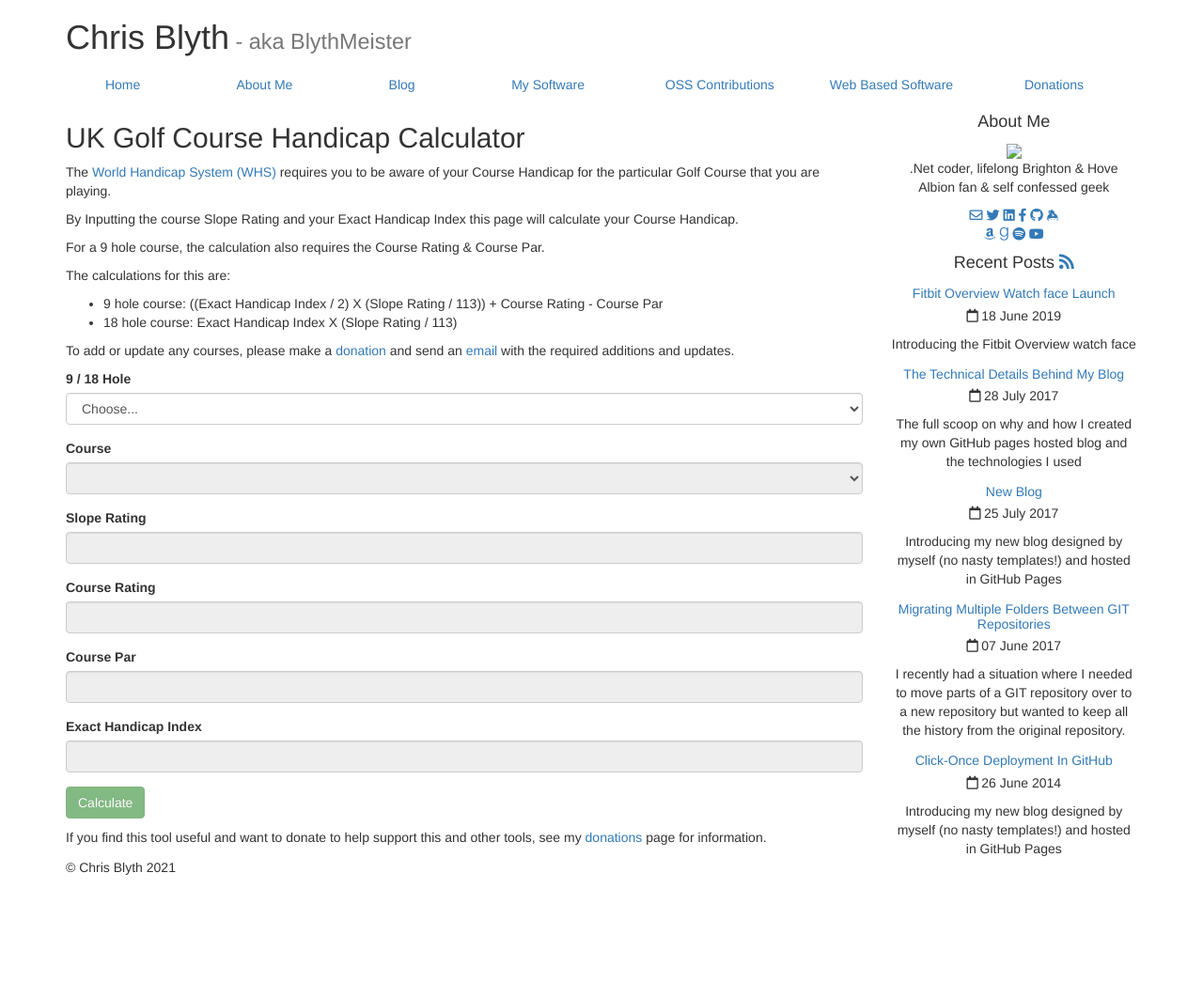
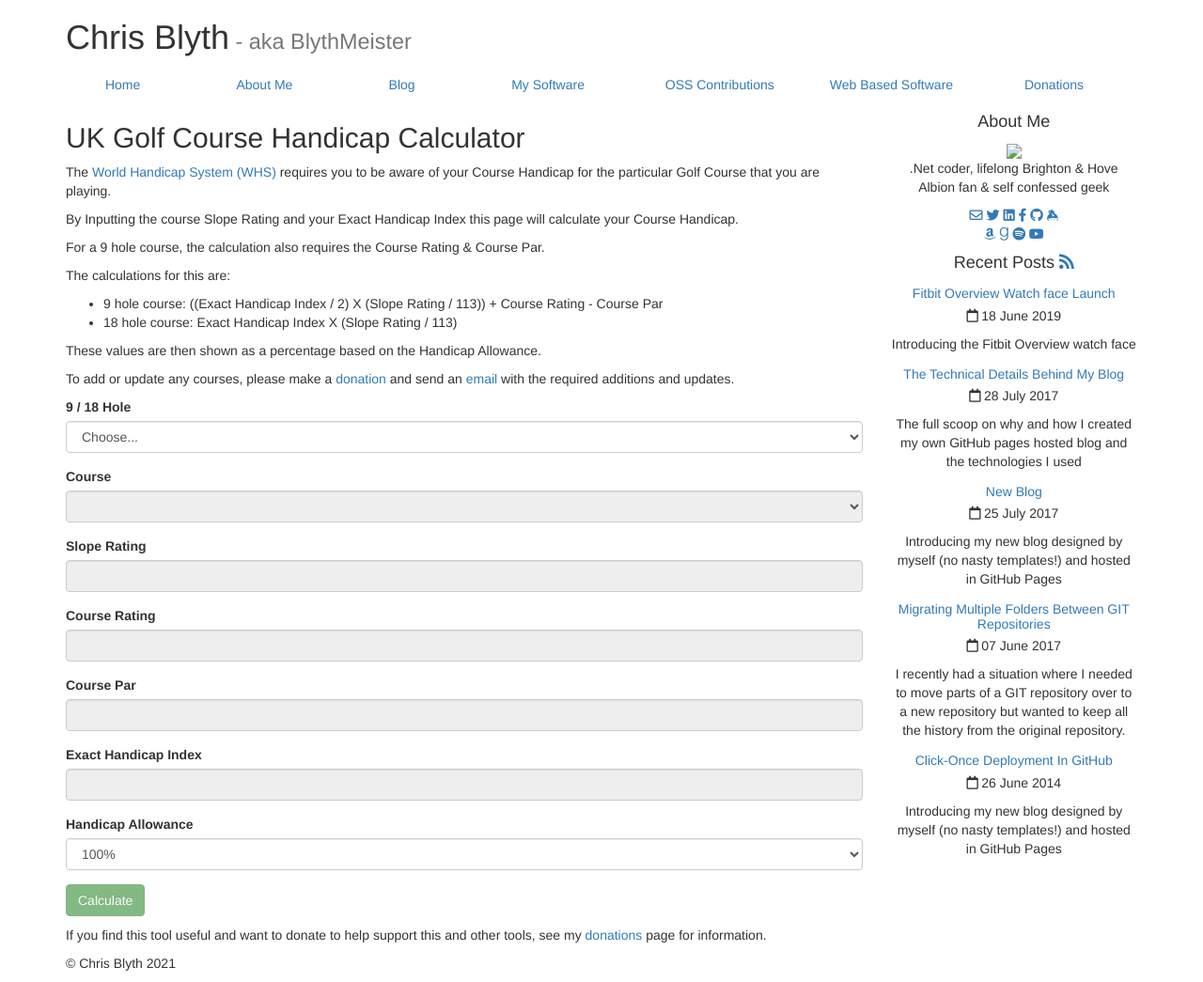
Before and after one commit to BlythMeister/blyth.me.uk, a Jekyll site: the page built from software/web/golf-handicap/index.html, in a window 1280 px wide. Shown: the whole page at 94% size. Built offline with Jekyll 4.4.1, drawn with Linux system fonts in a browser that asks for light colours; nearby versions of some CDN libraries; before the commit the page ends 943 px from its top, so only the background shows below that; some of the changed lines change nothing that is shown.

Commit message:
Add handicapAllowance

```diff
--- a/software/web/golf-handicap/index.html
+++ b/software/web/golf-handicap/index.html
@@ -21,6 +21,7 @@ description: UK golf course handicap calculator for the world handicap system
         <li>9 hole course: ((Exact Handicap Index / 2) X (Slope Rating / 113)) + Course Rating - Course Par</li>
         <li>18 hole course: Exact Handicap Index X (Slope Rating / 113)</li>
     </ul>
+    These values are then shown as a percentage based on the Handicap Allowance.
 </p>
 <p>
     To add or update any courses, please make a <a href="{{ site.url }}/donations">donation</a> and send an <a href="mailto:golf@blyth.me.uk">email</a> with the required additions and updates.
@@ -56,6 +57,24 @@ description: UK golf course handicap calculator for the world handicap system
         <label for="handicapIndex">Exact Handicap Index</label>
         <input type="number" class="form-control" id="handicapIndex" min="-10" max="55" step="0.1" required disabled>
     </div>
+        <div class="form-group">
+        <label for="handicapAllowance">Handicap Allowance</label>
+        <select class="form-control" id="handicapAllowance">
+            <option value="100" selected="selected">100%</option>
+            <option value="95">95%</option>
+            <option value="90">90%</option>
+            <option value="85">85%</option>
+            <option value="75">75%</option>
+            <option value="60">60%</option>
+            <option value="50">50%</option>
+            <option value="40">40%</option>
+            <option value="35">35%</option>
+            <option value="25">25%</option>
+            <option value="20">20%</option>
+            <option value="15">15%</option>
+            <option value="10">10%</option>
+        </select>
+    </div>
     <button id="handicapCalculate" type="submit" class="btn btn-success" disabled>Calculate</button>
 </form>
 </p>
@@ -79,6 +98,7 @@ description: UK golf course handicap calculator for the world handicap system
         </div>
     </div>
 </div>
+
 <script type="text/javascript">
     $("#courseHandicap").submit(function (e) {
         e.preventDefault();
@@ -88,6 +108,7 @@ description: UK golf course handicap calculator for the world handicap system
         var courseRating = parseFloat($("#courseRating").val());
         var coursePar = parseFloat($("#coursePar").val());
         var handicapIndex = parseFloat($("#handicapIndex").val());
+        var handicapAllowance = parseFloat($("#handicapAllowance").val());
         var lengthVal = $("#lengthSelect").val();
         var courseVal = $("#courseSelect").val();
         var courseText = $("#courseSelect option:selected").text();
@@ -99,25 +120,28 @@ description: UK golf course handicap calculator for the world handicap system
                 message = "A handicap index is required";
             } else {
                 var handicap = 0;
+                var handicapRaw = 0;
+                var handicapPercentage = handicapAllowance / 100;
                 if (lengthVal == 9) {
                     title = "9 Hole Course Handicap"
-                    handicap = Math.round(((handicapIndex / 2) * (slopeRating / 113)) + courseRating - coursePar);
+                    handicapRaw = ((handicapIndex / 2) * (slopeRating / 113)) + courseRating - coursePar;
                 } else {
                     title = "18 Hole Course Handicap"
-                    handicap = Math.round(handicapIndex * (slopeRating / 113));
+                    handicapRaw = handicapIndex * (slopeRating / 113);
                 }
+                handicap = Math.round(handicapRaw * handicapPercentage);
 
                 if (lengthVal == 9) {
                     if (courseText != "Unlisted Course") {
-                        message = `Course: <b>${courseText}</b></br>Slope Rating: <b>${slopeRating}</b></br>Course Rating: <b>${courseRating}</b></br>Course Par: <b>${coursePar}</b></br>Handicap Index: <b>${handicapIndex}</b></br><hr>Course Handicap: <b>${handicap}</b>`;
+                        message = `Course: <b>${courseText}</b></br>Slope Rating: <b>${slopeRating}</b></br>Course Rating: <b>${courseRating}</b></br>Course Par: <b>${coursePar}</b></br>Handicap Index: <b>${handicapIndex}</b></br>Handicap Allowance: <b>${handicapAllowance}</b></br><hr>Course Handicap: <b>${handicap}</b>`;
                     } else {
-                        message = `Slope Rating: <b>${slopeRating}</b></br>Course Rating: <b>${courseRating}</b></br>Course Par: <b>${coursePar}</b></br>Handicap Index: <b>${handicapIndex}</b></br><hr>Course Handicap: <b>${handicap}</b>`;
+                        message = `Slope Rating: <b>${slopeRating}</b></br>Course Rating: <b>${courseRating}</b></br>Course Par: <b>${coursePar}</b></br>Handicap Index: <b>${handicapIndex}</b></br>Handicap Allowance: <b>${handicapAllowance}</b></br><hr>Course Handicap: <b>${handicap}</b>`;
                     }
                 } else {
                     if (courseText != "Unlisted Course") {
-                        message = `Course: <b>${courseText}</b></br>Slope Rating: <b>${slopeRating}</b></br>Handicap Index: <b>${handicapIndex}</b></br><hr>Course Handicap: <b>${handicap}</b>`;
+                        message = `Course: <b>${courseText}</b></br>Slope Rating: <b>${slopeRating}</b></br>Handicap Index: <b>${handicapIndex}</b></br>Handicap Allowance: <b>${handicapAllowance}</b></br><hr>Course Handicap: <b>${handicap}</b>`;
                     } else {
-                        message = `Slope Rating: <b>${slopeRating}</b></br>Handicap Index: <b>${handicapIndex}</b></br><hr>Course Handicap: <b>${handicap}</b>`;
+                        message = `Slope Rating: <b>${slopeRating}</b></br>Handicap Index: <b>${handicapIndex}</b></br>Handicap Allowance: <b>${handicapAllowance}</b></br><hr>Course Handicap: <b>${handicap}</b>`;
                     }
                 }
             }
@@ -135,6 +159,7 @@ description: UK golf course handicap calculator for the world handicap system
             $("#courseRating").val("").prop("disabled", true);
             $("#coursePar").val("").prop("disabled", true);
             $("#handicapIndex").val("").prop("disabled", true);
+            $("#handicapAllowance").val("100").prop("disabled", true);
             $("#handicapCalculate").prop("disabled", true);
         } else {
             if (courseVal == -2) {
@@ -142,6 +167,7 @@ description: UK golf course handicap calculator for the world handicap system
                 $("#courseRating").val("").prop("disabled", false);
                 $("#coursePar").val("").prop("disabled", false);
                 $("#handicapIndex").prop("disabled", false);
+                $("#handicapAllowance").prop("disabled", false);
                 $("#handicapCalculate").prop("disabled", false);
             } else {
                 if (courseVal == -1) {
@@ -149,6 +175,7 @@ description: UK golf course handicap calculator for the world handicap system
                     $("#courseRating").val("").prop("disabled", true);
                     $("#coursePar").val("").prop("disabled", true);
                     $("#handicapIndex").prop("disabled", false);
+                    $("#handicapAllowance").prop("disabled", false);
                     $("#handicapCalculate").prop("disabled", false);
                 } else {
                     var courseValParts = courseVal.split(",");
@@ -161,6 +188,7 @@ description: UK golf course handicap calculator for the world handicap system
                         $("#coursePar").val("").attr("placeholder", "Not Required").prop("disabled", true);
                     }
                     $("#handicapIndex").prop("disabled", false);
+                    $("#handicapAllowance").prop("disabled", false);
                     $("#handicapCalculate").prop("disabled", false);
                 }
             }
@@ -175,6 +203,7 @@ description: UK golf course handicap calculator for the world handicap system
             $("#courseRating").val("").prop("disabled", true);
             $("#coursePar").val("").prop("disabled", true);
             $("#handicapIndex").val("").prop("disabled", true);
+            $("#handicapAllowance").val("100").prop("disabled", true);
             $("#handicapCalculate").prop("disabled", true);
         } else {
             $('#courseSelect').empty();
@@ -204,9 +233,9 @@ description: UK golf course handicap calculator for the world handicap system
 
             $("#slopeRating").val("").prop("disabled", true);
             $("#handicapIndex").val("").prop("disabled", true);
+            $("#handicapAllowance").val("100").prop("disabled", false);
             $("#handicapCalculate").prop("disabled", true);
         }
         $("#courseSelect").val(-3);
     });
-
 </script>
```
